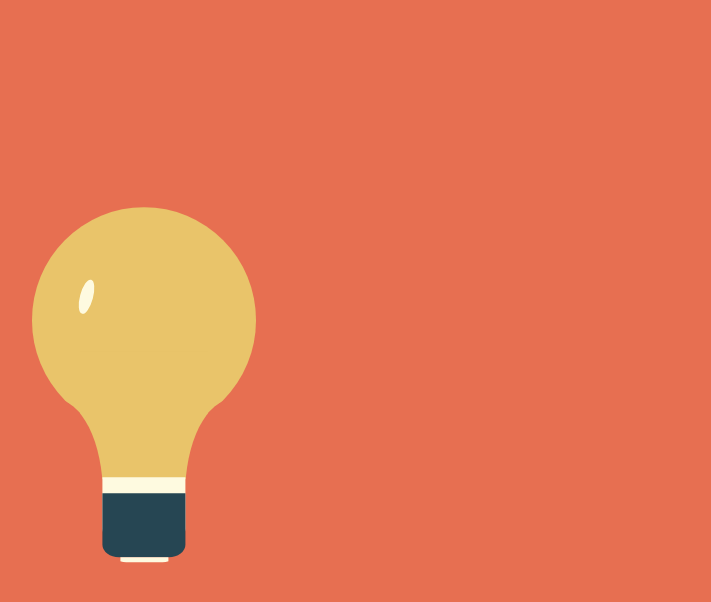
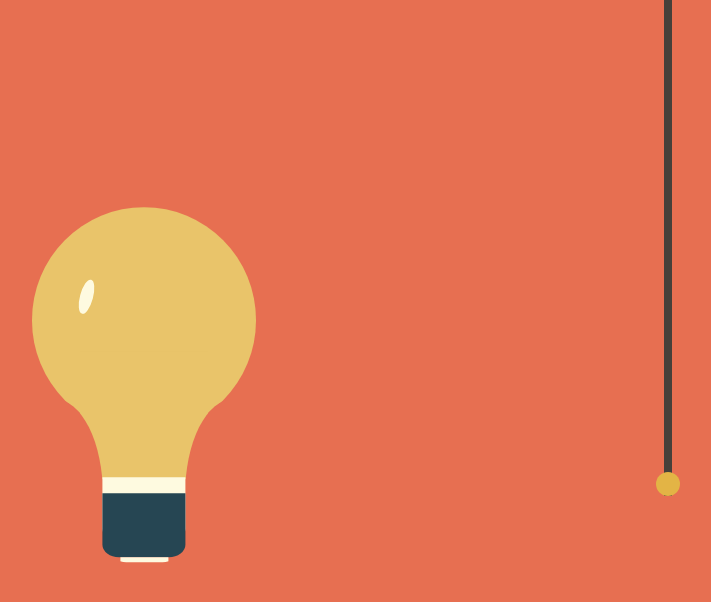
Before and after one commit to BrunoBatalha/CSSArt, a plain HTML site: page lamp/index.html in a window 1280 px wide. Shown: the whole page, without its empty margins (496-1207 px from the left). Drawn offline with Linux system fonts and the light colour scheme.

Commit message:
adjust: art lamp

```diff
--- a/lamp/index.html
+++ b/lamp/index.html
@@ -8,6 +8,10 @@
     <link rel="stylesheet" href="./style.css">
 </head>
 <body>
+    <div class="rope-container">
+        <div class="rope"></div>
+    </div>
+    <div class="background"></div>
     <div class="lamp">
         <div class="lamp-reflection lamp-reflection-1"></div>
         <div class="lamp-body">
@@ -16,5 +20,6 @@
         </div>
         <div class="lamb-nozzle"></div>
     </div>
+
 </body>
 </html>
--- a/lamp/style.css
+++ b/lamp/style.css
@@ -3,11 +3,19 @@
     --bottom-lamp: #264653;
     --lamp: #e9c46a;
     --border-bottom: #fefae0;
+    --lamp-off: #4b5c9c;
+    --background-dark: #09121a;
+    --circle-rope: #e3b445;
+    --rope: #45403a;
 }
 
 body {
     margin: 0;
     padding: 0;
+}
+
+.background {
+    height: 100vh;
     background-color: var(--background);
 }
 
@@ -20,6 +28,7 @@ body {
     width: 14em;
     background-color: var(--lamp);
     border-radius: 50%;
+    transition: background-color .2s;
 }
 
 .lamp-reflection {
@@ -45,6 +54,7 @@ body {
     height: 8em;
     width: 8em;
     background-color: var(--lamp);
+    transition: background-color .2s;
 }
 
 
@@ -95,3 +105,74 @@ body {
     right: 50%;
     /* box-shadow: inset 0 .1em 0 #0b161a; */
 }
+
+.rope {
+    position: absolute;
+    top: -5em;
+    width: .5em;
+    height: 100%;
+    background-color: var(--rope);
+}
+
+.rope-container {
+    position: absolute;
+    top: -5em;
+    right: 5%;
+    width: .5em;
+    height: 70%;
+    padding: 3em;
+    position: absolute;
+    transition: transform .2s, height .2s;
+}
+
+.rope-container:hover {
+    transform: translate(0, 5%);
+}
+
+.rope-container:hover~.lamp {
+    animation: shake-lamp 1s forwards;
+}
+
+.rope-container:hover~.lamp,
+.rope-container:hover~.lamp .lamp-body {
+    background-color: var(--lamp-off);
+}
+
+.rope-container:hover~.background {
+    background-color: var(--background-dark);
+    transition: background-color .2s;
+}
+
+.rope-container:hover~.lamp .lamp-body-bend-left {
+    background-color: var(--background-dark);
+    transition: background-color .2s;
+}
+
+.rope-container:hover~.lamp .lamp-body-bend-right {
+    background-color: var(--background-dark);
+    transition: background-color .2s;
+}
+
+.rope::after {
+    content: '';
+    position: absolute;
+    bottom: 0;
+    left: 50%;
+    width: 1.5em;
+    height: 1.5em;
+    border-radius: 50%;
+    background-color: var(--circle-rope);
+    transform: translate(-50%, 0);
+}
+
+@keyframes shake-lamp {
+    50% {
+        transform: translate(50%, -55%);
+    }
+}
+
+@media (max-width:400px) {
+    .rope-container {
+        height: 12em;
+    }
+}
```
